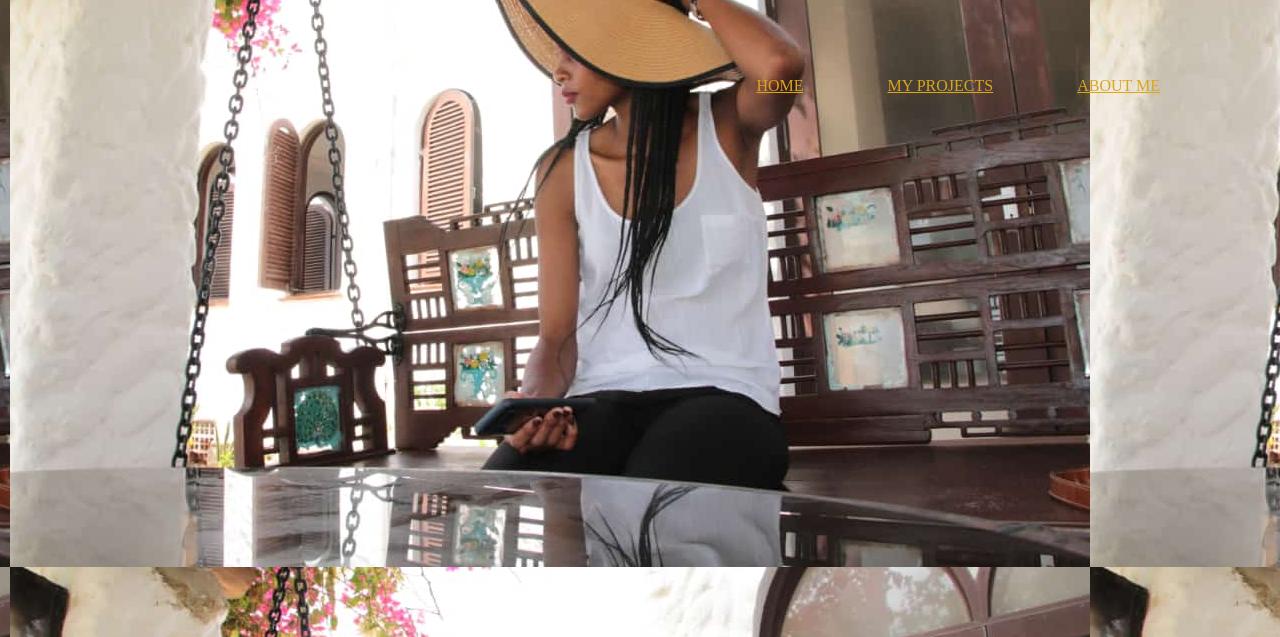
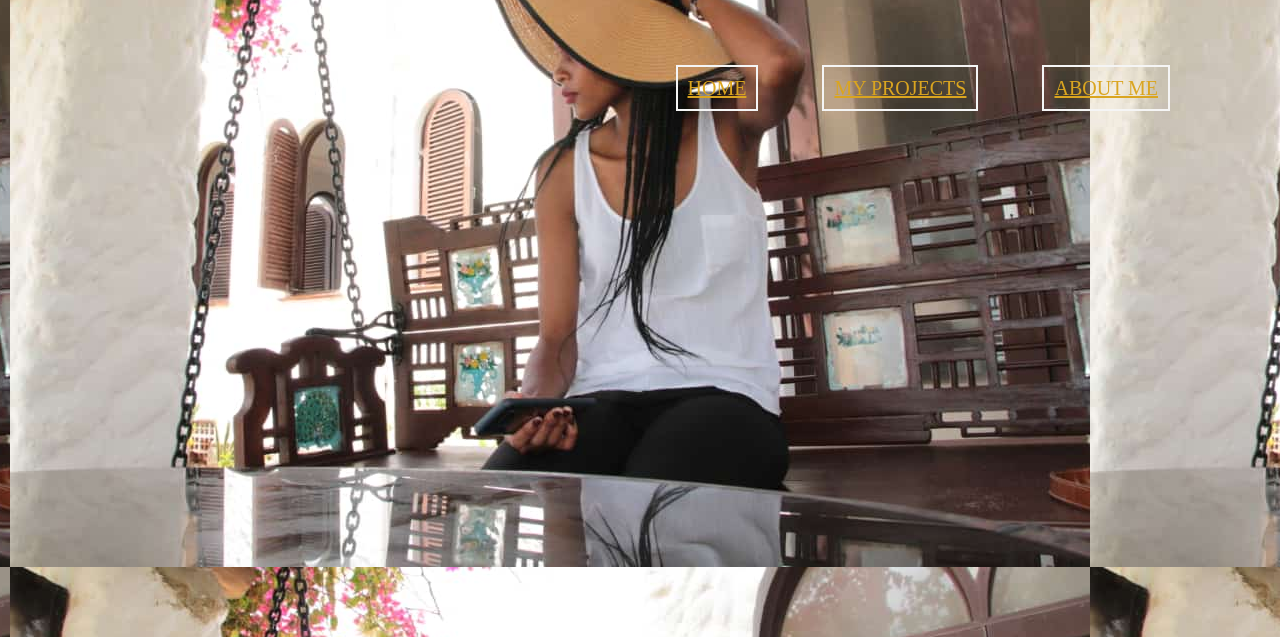
Before and after one commit to joankirui/portfolio, a plain HTML site: page index.html in a window 1280 px wide. Shown: the part 163-800 px from the top of the page. Drawn offline with Linux system fonts and the light colour scheme.

Commit message:
add a border that is solid white

```diff
--- a/portfolio.css
+++ b/portfolio.css
@@ -18,6 +18,8 @@ h1{
 }
 .home li a{
     color: goldenrod;
+    font-size: 20px;
+    border: 2px solid whitesmoke;
 }
 h3{
     text-align: left;
```
